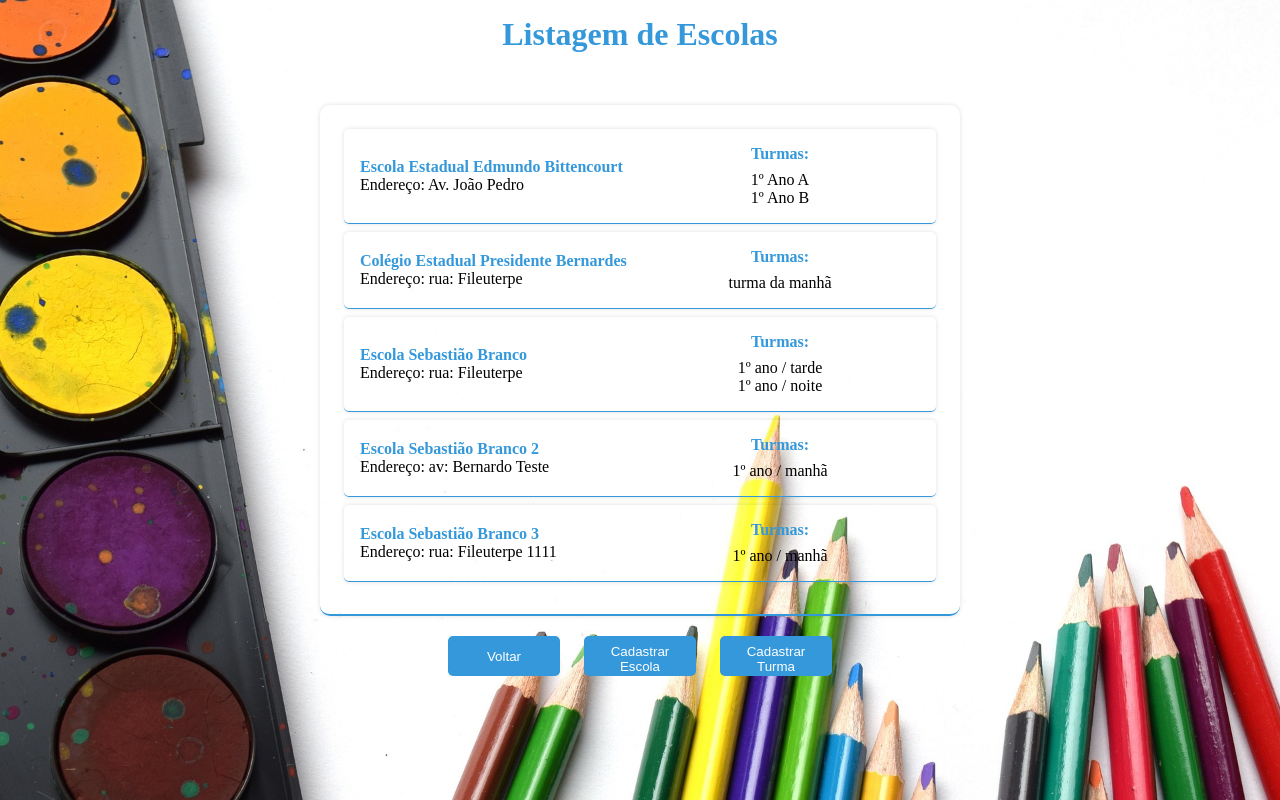
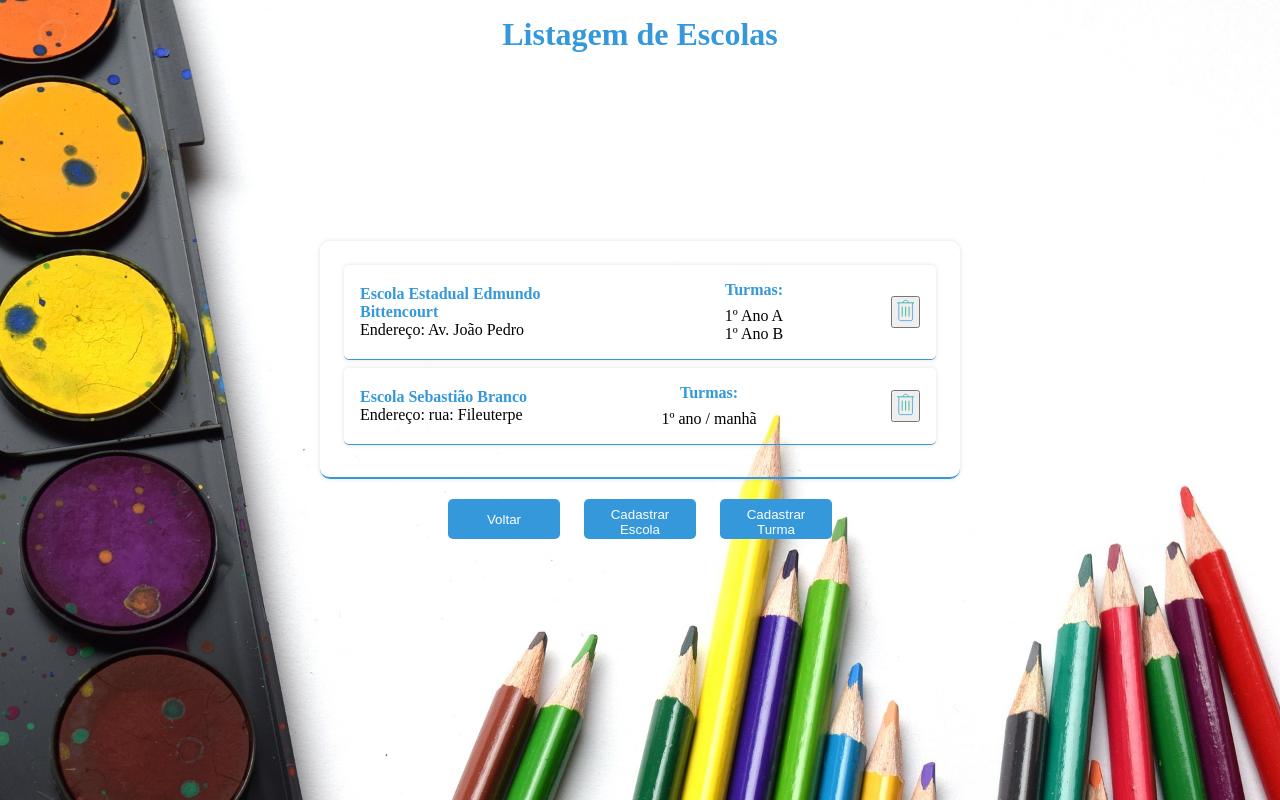
Before and after one commit to BiancoLorencini/cadastroEscolas, a React (Vite) app in the folder cadastroEscolas/: page /escola in a window 1280 px wide. Built offline with nearby package versions, Linux system fonts and the light colour scheme; data requests are answered from the project's data file.

Commit message:
Feat: delete

```diff
--- a/cadastroEscolas/db.json
+++ b/cadastroEscolas/db.json
@@ -16,46 +16,9 @@
       ]
     },
     {
-      "id": "2093",
-      "nome": "Colégio Estadual Presidente Bernardes",
-      "endereco": "rua: Fileuterpe",
-      "turmas": [
-        {
-          "id": 1,
-          "nome": "turma da manhã"
-        }
-      ]
-    },
-    {
-      "id": "cb47",
+      "id": "8717",
       "nome": "Escola Sebastião Branco",
       "endereco": "rua: Fileuterpe",
-      "turmas": [
-        {
-          "id": 1,
-          "nome": "1º ano / tarde"
-        },
-        {
-          "id": 2,
-          "nome": "1º ano / noite"
-        }
-      ]
-    },
-    {
-      "id": "b58b",
-      "nome": "Escola Sebastião Branco 2",
-      "endereco": "av: Bernardo Teste",
-      "turmas": [
-        {
-          "id": 1,
-          "nome": "1º ano / manhã"
-        }
-      ]
-    },
-    {
-      "id": "4e70",
-      "nome": "Escola Sebastião Branco 3",
-      "endereco": "rua: Fileuterpe 1111",
       "turmas": [
         {
           "id": 1,
--- a/cadastroEscolas/src/pages/listagemEscola/escola.jsx
+++ b/cadastroEscolas/src/pages/listagemEscola/escola.jsx
@@ -3,7 +3,7 @@ import axios from 'axios';
 import style from '../../pages/listagemEscola/escola.module.css';
 import { toast, ToastContainer } from 'react-toastify';
 import 'react-toastify/dist/ReactToastify.css';
-
+import lixo from '../../assets/img/lixo.svg'
 import FormCadastroEscola from '../../components/formCadastroEscola/formCadastroEscola';
 import FormCadastroTurma from '../../components/formCadastroTurma/formaCadastroTurma';
 import Popup from '../../components/popUp/popUp';
@@ -63,6 +63,17 @@ const Escola = () => {
     }
   };
 
+  const handleDeleteEscola = async (id) => {
+    try {
+      await axios.delete(`http://localhost:3001/escolas/${id}`);
+      setEscolas(escolas.filter((escola) => escola.id !== id));
+      toast.success('Escola excluída com sucesso!');
+    } catch (error) {
+      console.error('Erro ao excluir escola:', error);
+      toast.error('Erro ao excluir escola');
+    }
+  };
+
   return (
     <>
       <div className={style.escolaContainer}>
@@ -88,6 +99,7 @@ const Escola = () => {
                       ))}
                     </ul>
                   </div>
+                  <button><img onClick={() => handleDeleteEscola(escola.id)} className={style.lixo} src={lixo} alt="lixeira" /></button>
                 </div>
               </div>
             ))
--- a/cadastroEscolas/src/pages/listagemEscola/escola.module.css
+++ b/cadastroEscolas/src/pages/listagemEscola/escola.module.css
@@ -63,7 +63,6 @@
   margin-bottom: 0.5rem;
   border-radius: 5px;
   box-shadow: 0px 0px 5px 0px rgba(0, 0, 0, 0.123);
-  cursor: pointer;
   border-bottom: 1px solid var(--cor-azul);
 }
 
@@ -198,6 +197,20 @@
   height: 100%;
 }
 
+.lixo {
+  cursor: pointer;
+  width: 25px;
+  height: 25px;
+  border:none;
+  transition: all 0.5s ease;
+}
+
+.lixo:hover {
+  transition: all 0.5s ease;
+  border-bottom: 1px solid var(--cor-verde);
+  box-shadow: 0px 0px 5px 0px rgba(0, 0, 0, 0.123);
+}
+
 @keyframes fadeIn {
   0% {
     opacity: 0;
--- a/cadastroEscolas/src/router/routerPath.jsx
+++ b/cadastroEscolas/src/router/routerPath.jsx
@@ -1,6 +1,6 @@
 import React from 'react'
 import { BrowserRouter as Router, Routes, Route, Outlet } from 'react-router-dom'
-import Escola from '../pages/listagemEscola/escola'
+import Escola  from '../pages/listagemEscola/escola.jsx'
 import App from '../App'
 
 
```
Also changed, not shown: cadastroEscolas/src/assets/img/lixo.svg (added).
